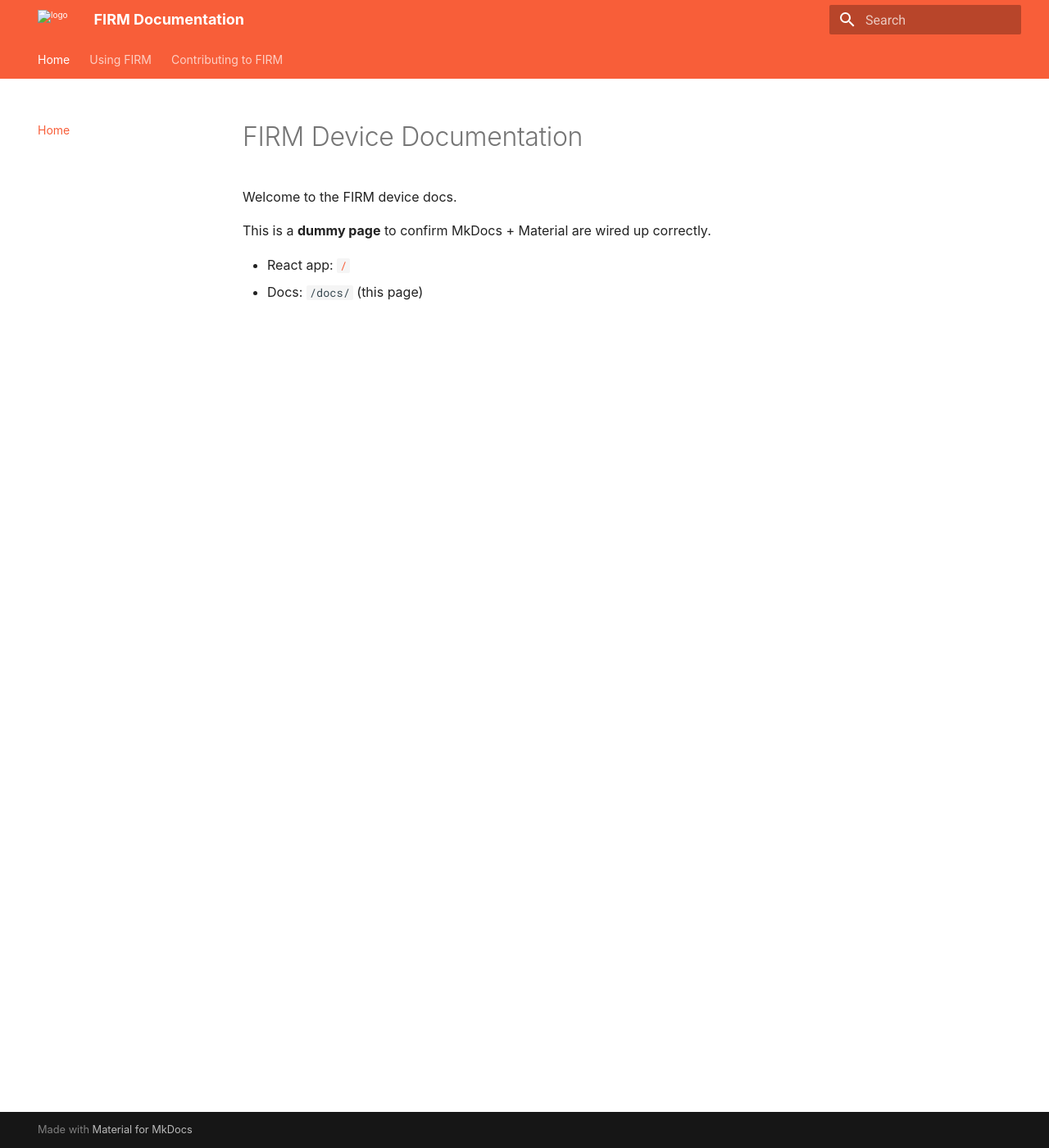
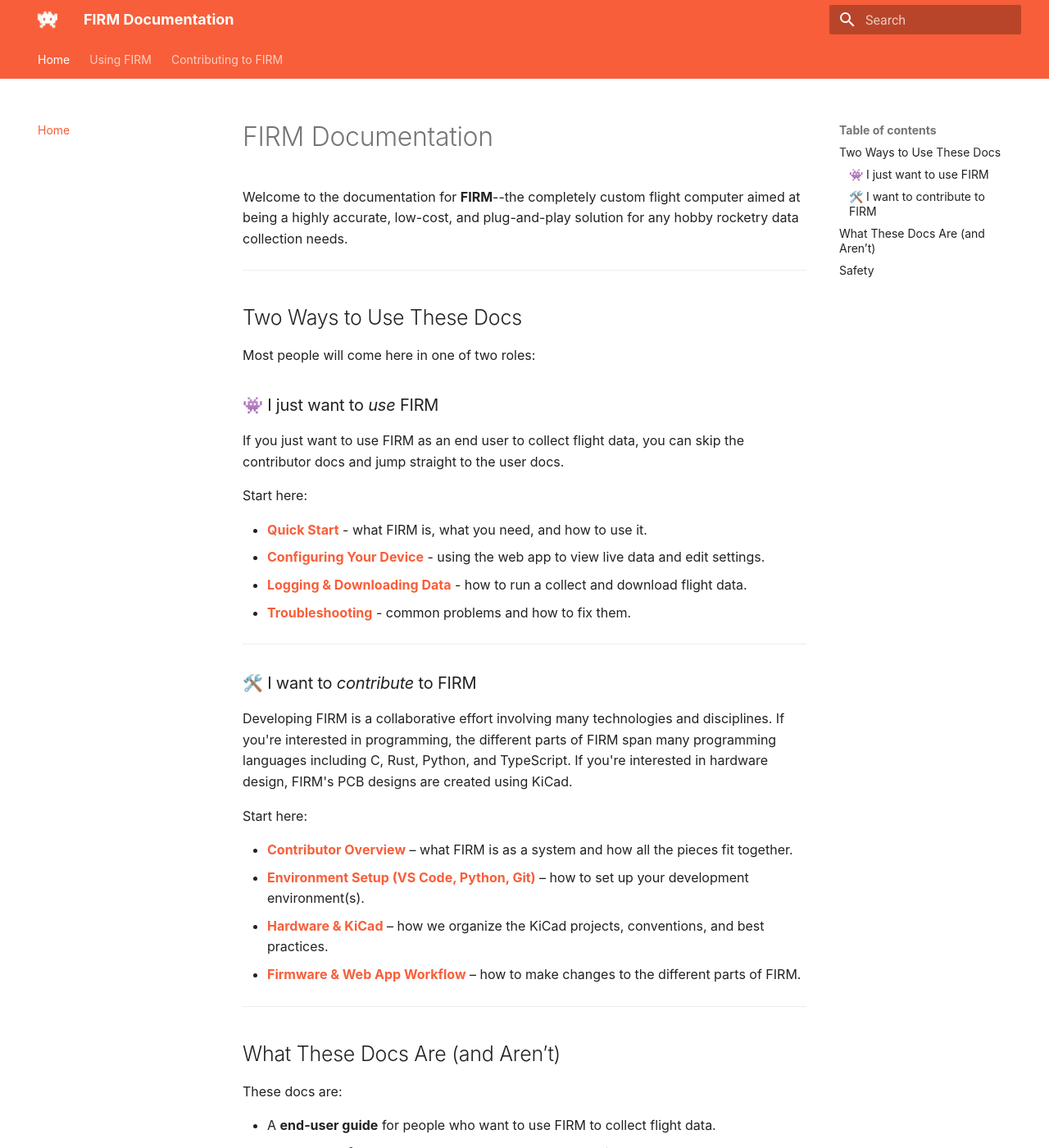
Before and after one commit to NCSU-High-Powered-Rocketry-Club/FIRM-Web-App, an MkDocs documentation site: the page built from docs/index.md, in a window 1280 px wide and 1400 px high. Shown: the whole window at 82% size. Built offline with MkDocs 1.6.1 and Material for MkDocs 9.7.7, drawn with Linux system fonts in a browser that asks for light colours; some of the changed text lies outside the part shown.

Commit message:
Made the first page

```diff
--- a/docs/index.md
+++ b/docs/index.md
@@ -1,8 +1,77 @@
-# FIRM Device Documentation
+# FIRM Documentation
 
-Welcome to the FIRM device docs.
+Welcome to the documentation for **FIRM**--the completely custom flight computer aimed at being a highly accurate,
+low-cost, and plug-and-play solution for any hobby rocketry data collection needs.
 
-This is a **dummy page** to confirm MkDocs + Material are wired up correctly.
+---
 
-- React app: [`/`](../)
-- Docs: `/docs/` (this page)
+## Two Ways to Use These Docs
+
+Most people will come here in one of two roles:
+
+### 👾 I just want to *use* FIRM
+
+If you just want to use FIRM as an end user to collect flight data, you can skip the contributor docs and jump straight
+to the user docs.
+
+Start here:
+
+- **[Quick Start](users/getting-started.md)** - what FIRM is, what you need, and how to use it.
+- **[Configuring Your Device](users/configuring-firm.md)** - using the web app to view live data and edit settings.
+- **[Logging & Downloading Data](users/data-logging.md)** - how to run a collect and download flight data.
+- **[Troubleshooting](users/troubleshooting.md)** - common problems and how to fix them.
+
+---
+
+### 🛠️ I want to *contribute* to FIRM
+
+Developing FIRM is a collaborative effort involving many technologies and disciplines. If you're interested in
+programming, the different parts of FIRM span many programming languages including C, Rust, Python, and TypeScript. If
+you're interested in hardware design, FIRM's PCB designs are created using KiCad.
+
+Start here:
+
+- **[Contributor Overview](contributors/overview.md)** – what FIRM is as a system and how all the pieces fit together.
+- **[Environment Setup (VS Code, Python, Git)](contributors/environment-setup.md)** – how to set up your development
+  environment(s).
+- **[Hardware & KiCad](contributors/hardware-kicad.md)** – how we organize the KiCad projects, conventions, and best
+  practices.
+- **[Firmware & Web App Workflow](contributors/dev-workflow.md)** – how to make changes to the different parts of FIRM.
+
+---
+
+## What These Docs Are (and Aren’t)
+
+These docs are:
+
+- A **end-user guide** for people who want to use FIRM to collect flight data.
+- A **handbook for new members** who want to help contribute to FIRM.
+- A **quick-reference** for experienced contributors who forgot some detail.
+- A place to store the **rationale behind design decisions** so we don’t lose that context in Slack or random Google
+  Docs.
+
+These docs are **not**:
+
+- A full electronics or programming course.
+- A step-by-step "how to build FIRM from zero" tutorial *(this is subject to change)*.
+
+Instead, they focus on *our* implementation and choices.
+
+---
+
+## Safety
+
+FIRM is a delicate piece of hardware, you have to be careful about how you handle it.
+
+Make sure you're:
+- Cautious about not shorting things on the board.
+- Protecting the board inside the rocket during flight.
+- Not abusing USB ports or power supplies.
+
+---
+
+These docs are a work in progress and are hosted in
+our [FIRM-Web-App repo](https://github.com/NCSU-High-Powered-Rocketry-Club/FIRM-Web-App). If anything feels confusing,
+incomplete, or out of date, please open an issue or PR - future you (and other members) will appreciate it.
+
+---
```
Also changed, not shown: docs/assets/logo/white-firm-logo.png (added).
